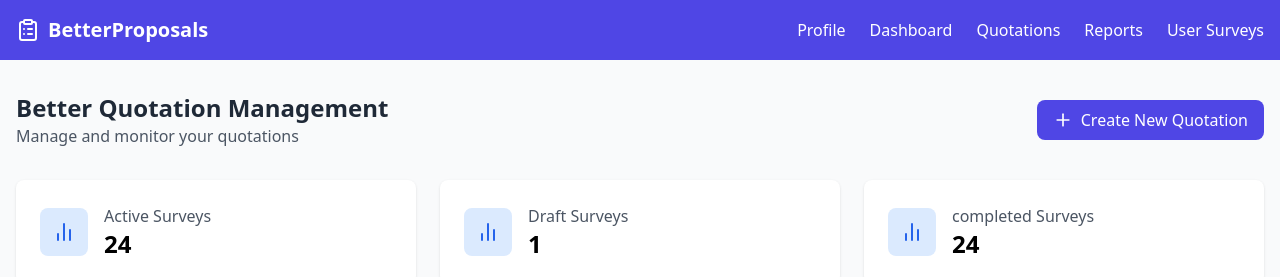
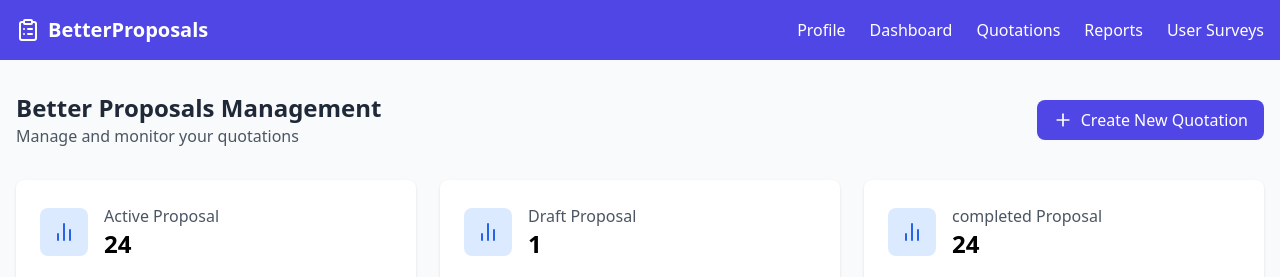
Before and after one commit to innovatex-technology/BetterProposals, a React (Vite) app in the folder client/: page /dashboard in a window 1280 px wide. Shown: the top 277 px of the page. Built offline with nearby package versions, Linux system fonts and the light colour scheme.

Commit message:
updated qutations

```diff
--- a/client/src/components/dashboard/Dashboard.jsx
+++ b/client/src/components/dashboard/Dashboard.jsx
@@ -39,11 +39,11 @@
     <main className="container mx-auto px-4 py-8">
       <div className="flex justify-between items-center mb-8">
         <div>
-          <h1 className="text-2xl font-bold text-gray-800">Better Quotation Management</h1>
+          <h1 className="text-2xl font-bold text-gray-800">Better Proposals Management</h1>
           <p className="text-gray-600">Manage and monitor your quotations</p>
         </div>
         <Link
-          to="/create-quotation" // Link to the create quotation page
+          to="/create-quotations" // Link to the create quotation page
           className="bg-indigo-600 text-white px-4 py-2 rounded-lg flex items-center space-x-2 hover:bg-indigo-700"
         >
           <Plus size={20} />
--- a/client/src/components/dashboard/SurveyStats.jsx
+++ b/client/src/components/dashboard/SurveyStats.jsx
@@ -9,7 +9,7 @@
             <BarChart2 size={24} className="text-blue-600" />
           </div>
           <div>
-            <p className="text-gray-600">Active Surveys</p>
+            <p className="text-gray-600">Active Proposal</p>
             <h3 className="text-2xl font-bold">24</h3>
           </div>
         </div>
@@ -20,7 +20,7 @@
             <BarChart2 size={24} className="text-blue-600" />
           </div>
           <div>
-            <p className="text-gray-600">Draft Surveys</p>
+            <p className="text-gray-600">Draft Proposal</p>
             <h3 className="text-2xl font-bold">1</h3>
           </div>
         </div>
@@ -31,7 +31,7 @@
             <BarChart2 size={24} className="text-blue-600" />
           </div>
           <div>
-            <p className="text-gray-600">completed Surveys</p>
+            <p className="text-gray-600">completed Proposal</p>
             <h3 className="text-2xl font-bold">24</h3>
           </div>
         </div>
```
